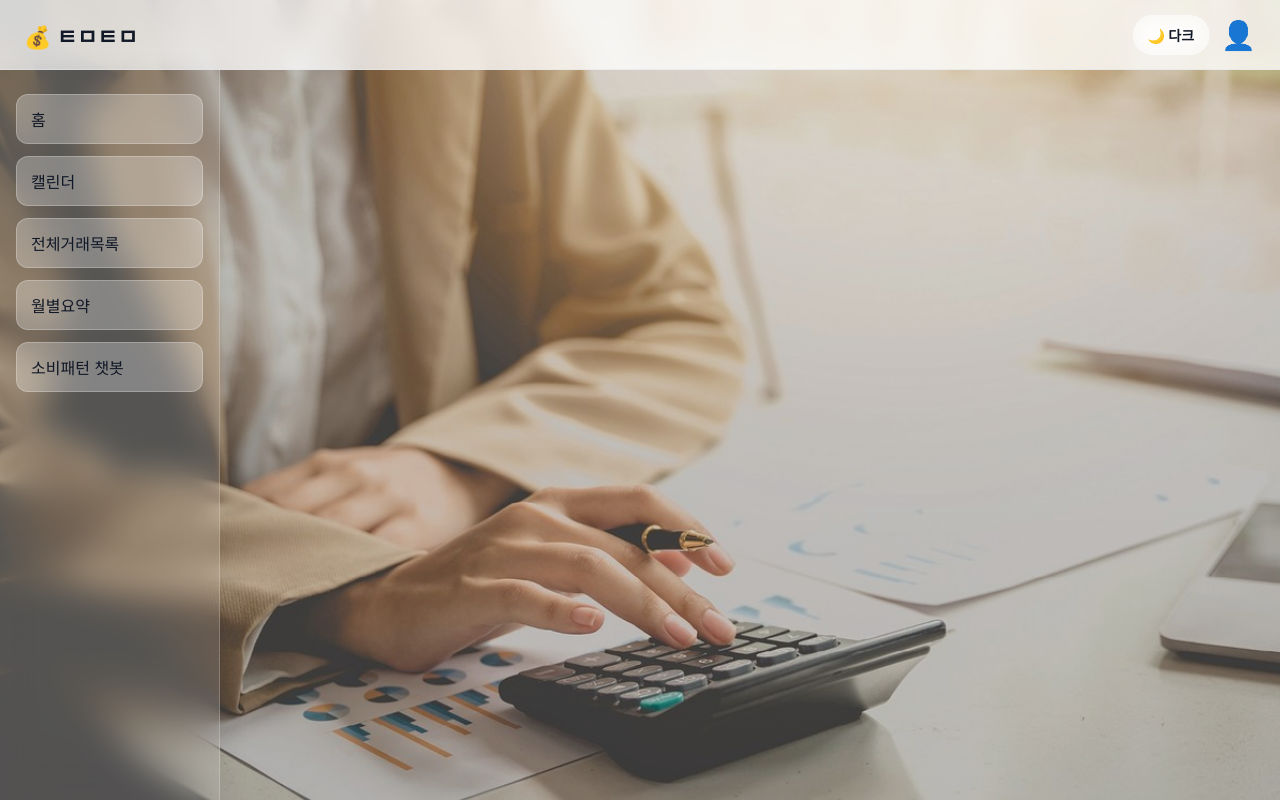
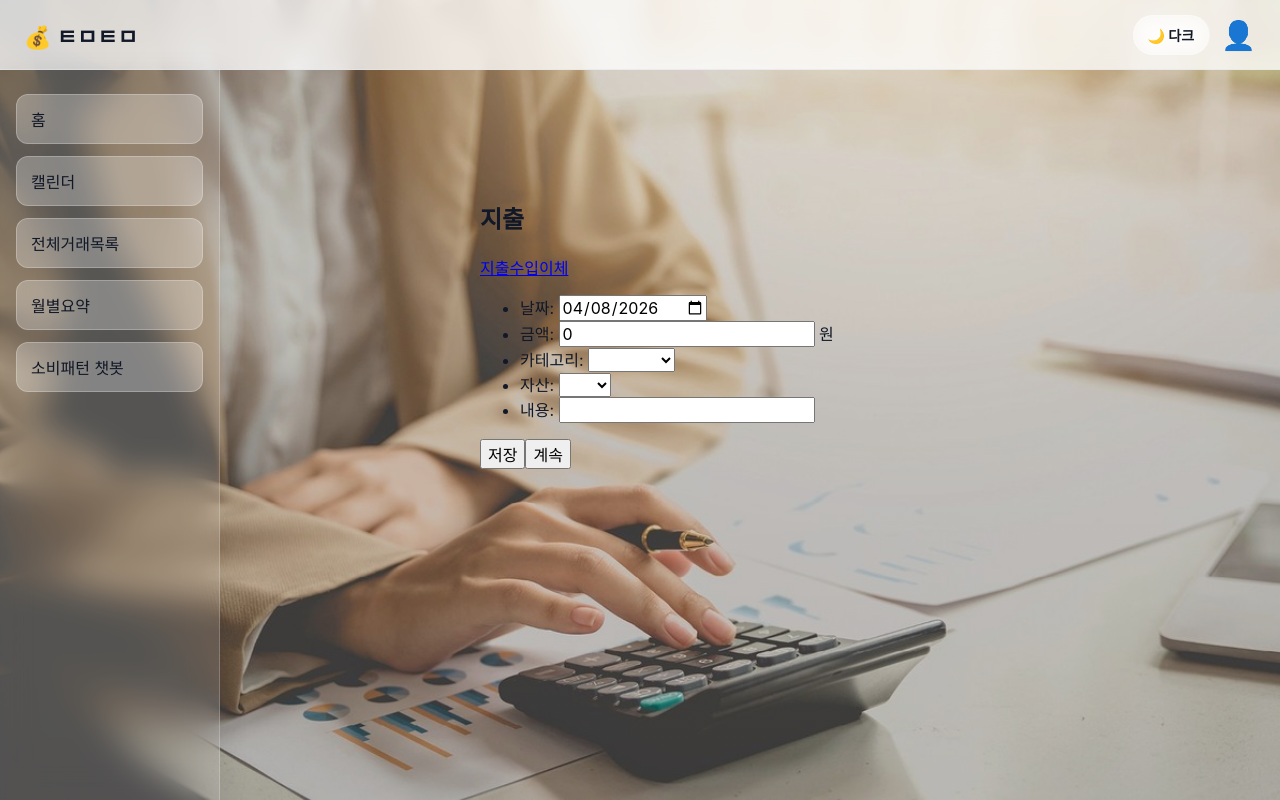
Before and after one commit to timotemi/tmtm-skeleton, a Vue app: page /transactions/expense in a window 1280 px wide. Built offline with nearby package versions, Linux system fonts and the light colour scheme; sample sign-in values are in the browser's storage.

Commit message:
fix: index 수정

```diff
--- a/db.json
+++ b/db.json
@@ -281,6 +281,15 @@
       "amount": 4,
       "content": "ㅁㄴㅇ",
       "id": 28
+    },
+    {
+      "userId": "jwp010107@naver.com",
+      "date": "2026-04-10",
+      "type": "expense",
+      "category": "",
+      "amount": 0,
+      "content": "",
+      "id": 29
     }
   ]
 }
--- a/src/router/index.js
+++ b/src/router/index.js
@@ -51,29 +51,42 @@ const router = createRouter({
       name: 'transactions',
       component: TransactionForm,
       meta: { requiresAuth: true },
+      // 자식 라우트 시작
+      children: [
+        {
+          path: 'expense', // 최종 주소: /transactions/expense
+          name: 'expense-input',
+          components: {
+            default: ExpenseInput,
+            header: ExpenseHeader,
+          },
+        },
+        {
+          path: 'income', // 최종 주소: /transactions/income
+          name: 'income-input',
+          components: {
+            default: IncomeInput,
+            header: IncomeHeader,
+          },
+        },
+        {
+          path: 'transfer', // 최종 주소: /transactions/transfer
+          name: 'transfer-input',
+          components: {
+            default: TransferInput,
+            header: TransferHeader,
+          },
+        },
+      ],
     },
+
     {
       path: '/monthly-summary',
       name: 'monthly-summary',
       component: MonthlySummaryView,
       meta: { requiresAuth: true },
     },
-    // 아래: 기록 추가 구역
-    {
-      path: '/expense-input', //지출
-      components: { default: ExpenseInput, header: ExpenseHeader },
-      name: 'expense-input',
-    },
-    {
-      path: '/income-input', //수입
-      components: { default: IncomeInput, header: IncomeHeader },
-      name: 'income-input',
-    },
-    {
-      path: '/transfer-input', //이체
-      components: { default: TransferInput, header: TransferHeader },
-      name: 'transfer-input',
-    },
+
     // 아래: 기록 받아오는 구역
     {
       path: '/calender/:id',
```
